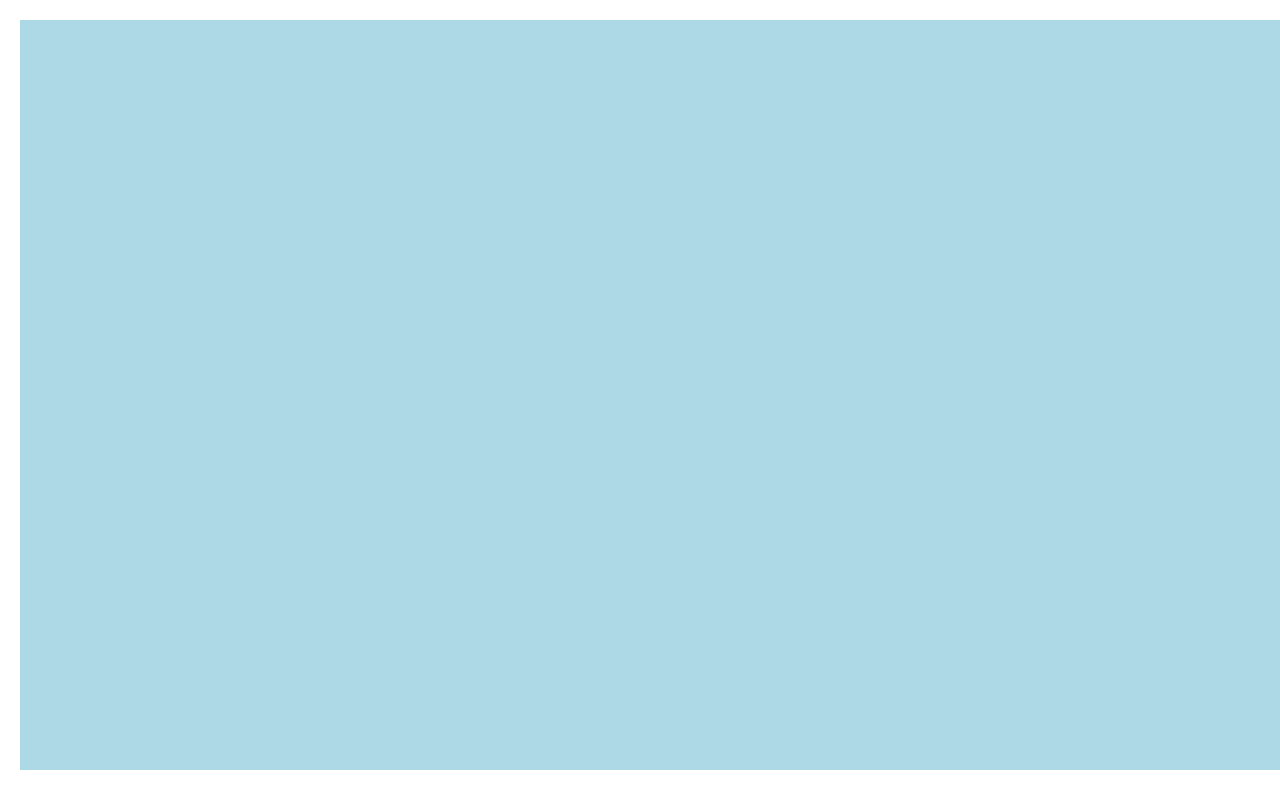
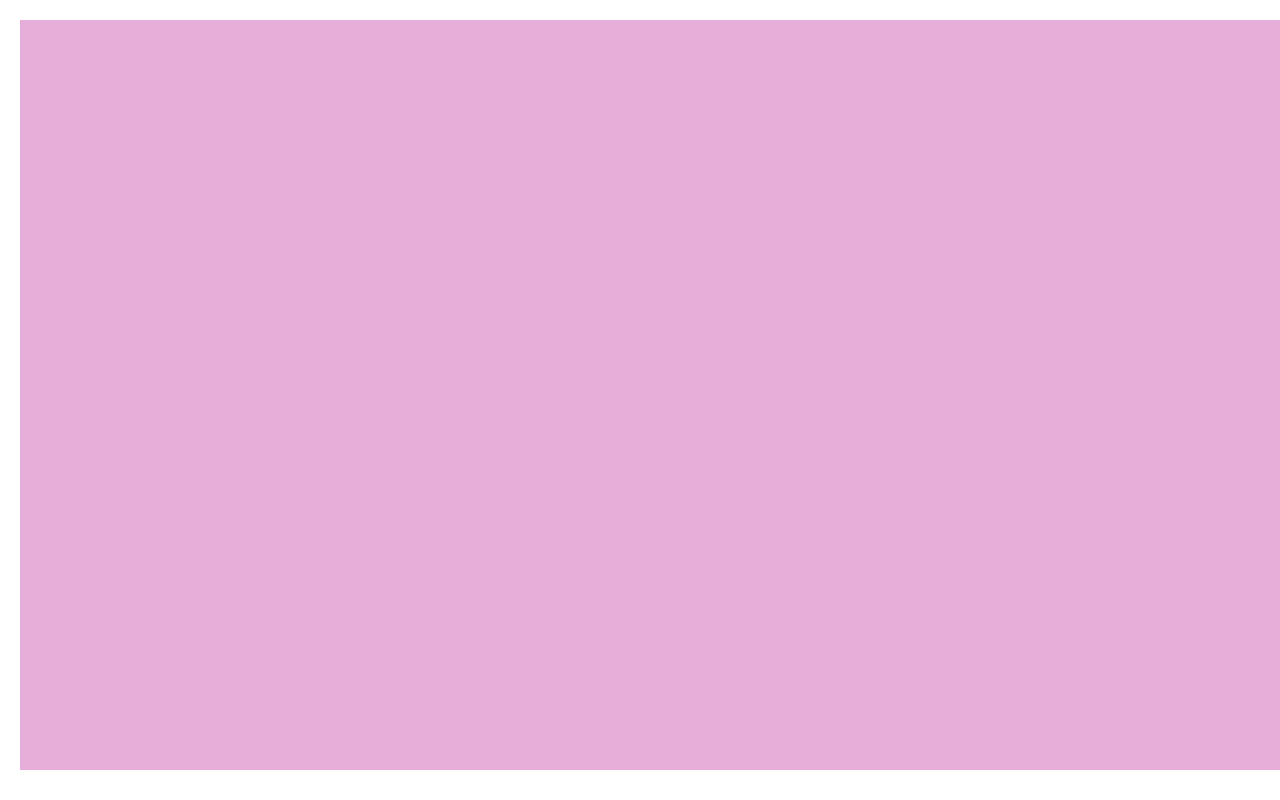
Before and after one commit to TerrilynC8/TerrilynC8.github.io, a plain HTML site: page fsd-projects/platformer/index.html in a window 1280 px wide. Shown: the top 800 px of the page. Drawn offline with nearby package versions, Linux system fonts and the light colour scheme.

Commit message:
updated platformer game

```diff
--- a/fsd-projects/platformer/platformer.css
+++ b/fsd-projects/platformer/platformer.css
@@ -3,7 +3,7 @@ body {
 }
 
 canvas {
-  background-color: lightblue;
+  background-color: rgb(230, 173, 219);
   margin: 20px;
 }
 
```
